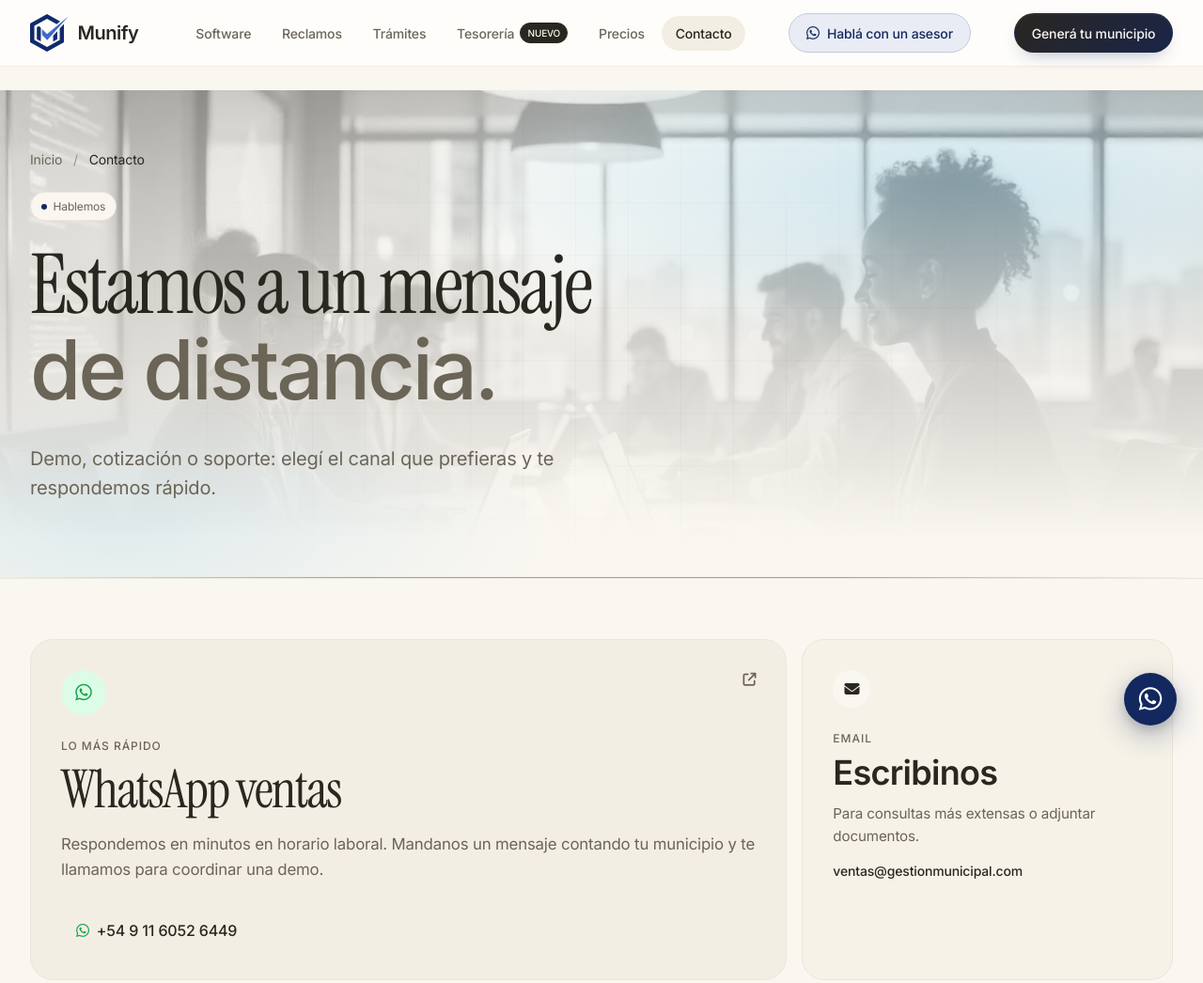
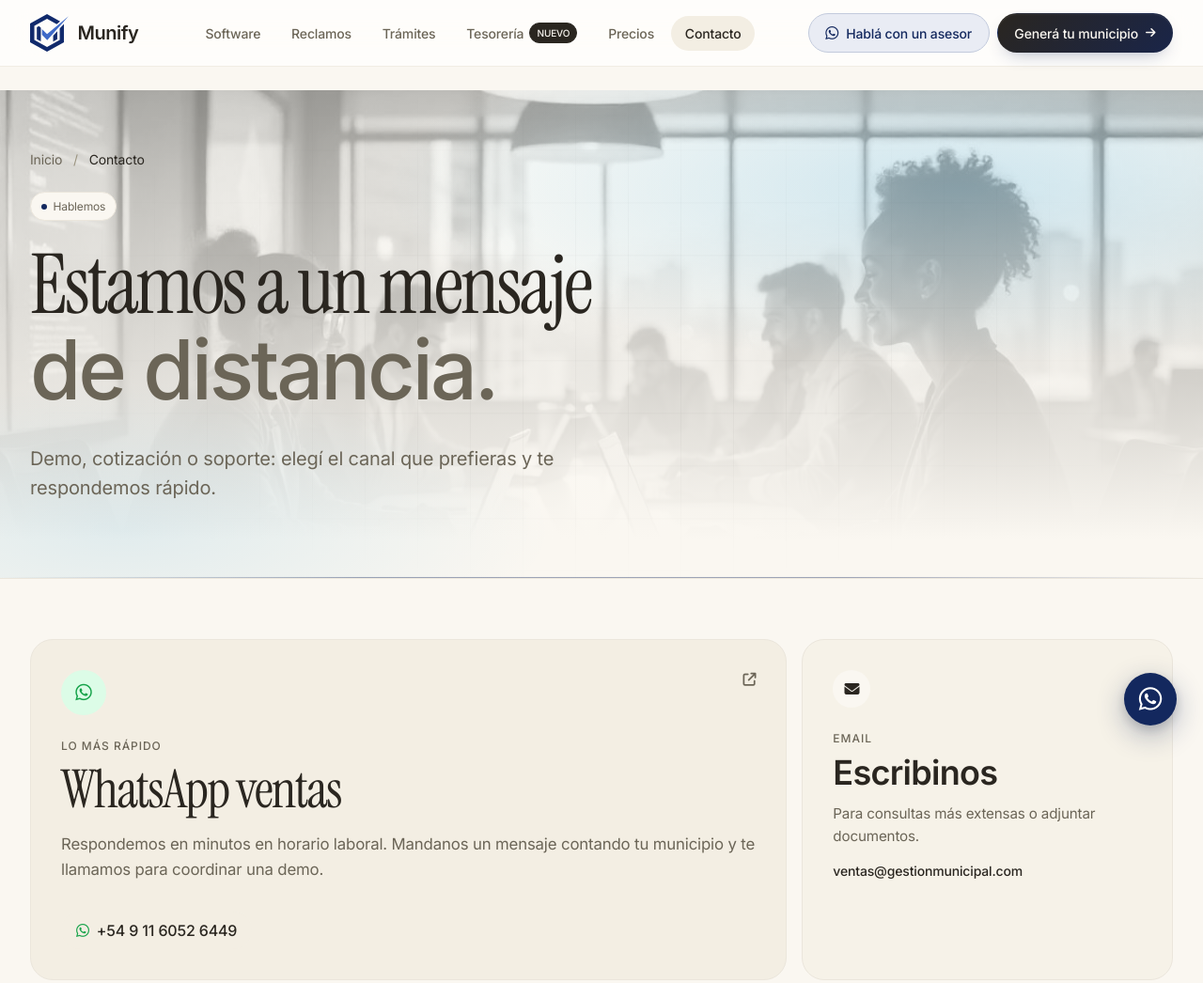
Before and after one commit to arenazl/landing, a plain HTML site: page contacto.html in a window 1280 px wide. Shown: the top 1046 px of the page at 94% size. Drawn offline with nearby package versions, Linux system fonts and the light colour scheme.

Commit message:
fix(landing): agrupa los CTA del topbar en wrapper flex (igual que la home)
Los 2 botones del topbar estaban como hijos sueltos del header con justify-between,
que los separaba y empujaba 'Genera tu municipio' contra el borde. Ahora van
envueltos en <div class='flex items-center gap-2'> como en la home, asi quedan
juntos y con el mismo margen derecho. Se agrega tambien la flecha del boton.

```diff
--- a/contacto.html
+++ b/contacto.html
@@ -84,11 +84,16 @@
             <a href="/precios" class="nav-link">Precios</a>
             <a href="/contacto" class="nav-link active">Contacto</a>
         </nav>
-        <a href="https://wa.me/5491160526449?text=Hola!%20Quiero%20conocer%20Munify" target="_blank" rel="noopener" class="wa-topbar hidden md:inline-flex">
-            <i class="fab fa-whatsapp"></i>
-            Hablá con un asesor
-        </a>
-        <a href="https://app.munify.com.ar/demo" class="btn btn-primary btn-topbar hidden md:inline-flex">Generá tu municipio</a>
+        <div class="flex items-center gap-2">
+            <a href="https://wa.me/5491160526449?text=Hola!%20Quiero%20conocer%20Munify" target="_blank" rel="noopener" class="wa-topbar hidden md:inline-flex">
+                <i class="fab fa-whatsapp"></i>
+                Hablá con un asesor
+            </a>
+            <a href="https://app.munify.com.ar/demo" target="_blank" class="btn btn-primary btn-topbar hidden md:inline-flex">
+                Generá tu municipio
+                <i class="fas fa-arrow-right text-xs"></i>
+            </a>
+        </div>
     </div>
 </header>
 
```
Also changed, not shown: precios.html (+10 -5 lines), reclamos-vecinales.html (+10 -5 lines), software-gestion-municipal.html (+10 -5 lines), tesoreria.html (+10 -5 lines), tramites-municipales.html (+10 -5 lines).
